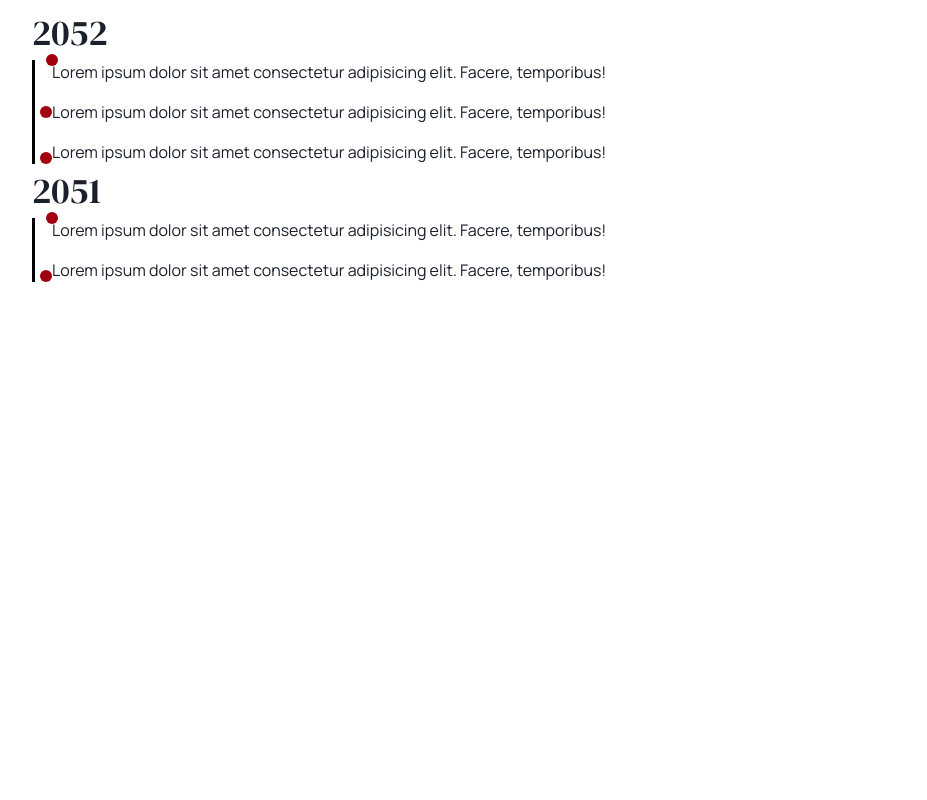
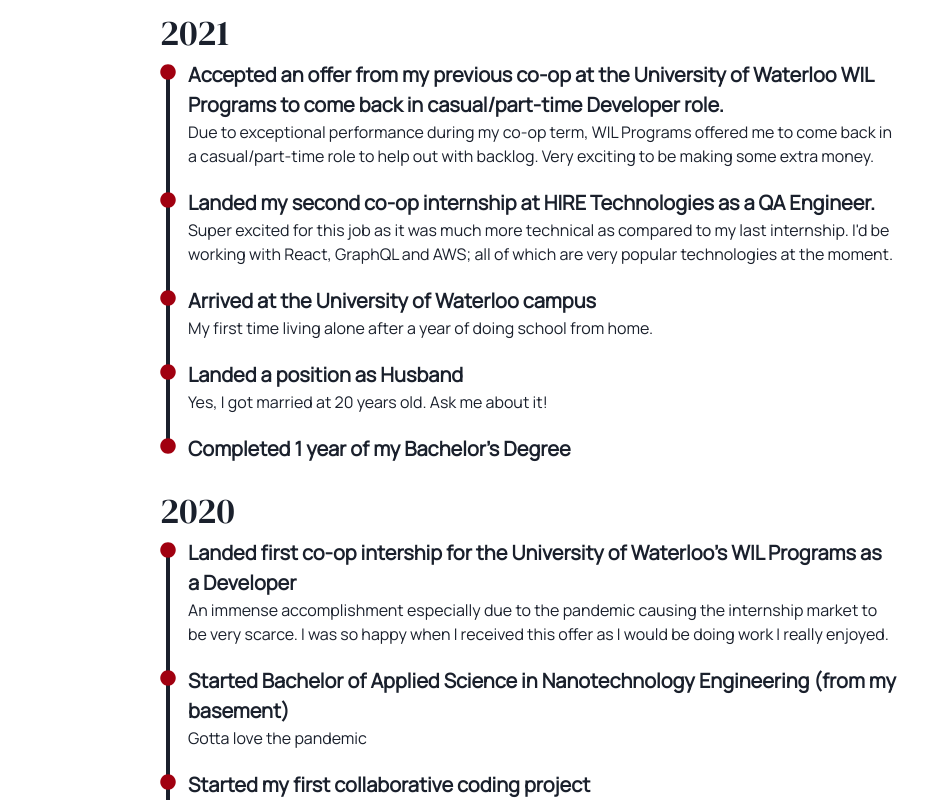
Before and after one commit to ammar-ahmed22/ammarahmedca, a React (Create React App) app in the folder client/: page / in a window 1280 px wide. Shown: the part 1060-1860 px from the top of the page, without its empty margins (112-1039 px from the left). Before the commit the page ends 1792 px from the top, so only its background shows below. Built offline with nearby package versions, Linux system fonts and the light colour scheme.

Commit message:
Timeline component completed

```diff
--- a/client/src/components/Main.js
+++ b/client/src/components/Main.js
@@ -9,7 +9,7 @@ const Main = () => {
     const styleProps = {
         container: {
             minH: "100vh",
-            maxW: "container.lg",
+            maxW: "container.md",
             marginTop: "10vh",
             p: 4
         }
--- a/client/src/components/Timeline.js
+++ b/client/src/components/Timeline.js
@@ -1,17 +1,21 @@
 import React from 'react';
-import { Box, Text, Flex, useColorModeValue, List, ListItem, ListIcon, Icon, createIcon } from "@chakra-ui/react"
+import { Box, Text, Flex, useColorModeValue } from "@chakra-ui/react"
 import { FontAwesomeIcon, } from '@fortawesome/react-fontawesome';
-import { MinusIcon } from "@chakra-ui/icons"
 
-const Circle = (color) => {
-    return <Icon color={color} as={<FontAwesomeIcon icon="circle" />} />
-}
+
 
 const Timeline = () => {
 
-    const circleIcon = createIcon(Circle("primaryLight"))
 
     const timeLineDataByYear = [
+        {
+            year: 2001,
+            items: [
+                {
+                    title: "A little brown boy was born in Regina, Saskatchewan (me)"
+                }
+            ]
+        },
         {
             year: 2013,
             items: [
@@ -29,34 +33,35 @@ const Timeline = () => {
                     content: "Successfully memorized the Holy Quran (850 pages), an immense honor in Islam."
                 },
                 {
-                    title: "Started highschool at Lester B. Pearson Collegiate Institute"
+                    title: "Started highschool"
                 }
             ],
-
-        },
-        {
-            year: 2018,
-            items: [
-                {
-                    title: "Switched highscools to Anderson Collegiate Institute"
-                }
-            ]
 
         },
         {
             year: 2020,
             items: [
                 {
-                    title: "Gained acceptance to the University of Waterloo's highly competitive engineering program."
+                    title: "Graduated highschool"
                 },
                 {
-                    title: "Initiated a team of 7 incoming first-years to collaborate on a resource webstie for applicants to the University of Waterloo"
+                    title: "Accepted into the University of Waterloo's highly competitive engineering program."
                 },
                 {
-                    title: "Commenced studies at the University of Waterloo (from the comfort of my basement)"
+                    title: "Wrote my first line of code",
+                    content: "Python to start off with, wrote a function to solve the quadratic formula"
                 },
                 {
-                    title: "Landed my first co-op intership for the University of Waterloo's WIL Programs as a Developer"
+                    title: "Started my first collaborative coding project",
+                    content: "Initiated a team of 7 fellow incoming first-years to create a resource website for applicants to the University of Waterloo."
+                },
+                {
+                    title: "Started Bachelor of Applied Science in Nanotechnology Engineering (from my basement)",
+                    content: "Gotta love the pandemic"
+                },
+                {
+                    title: "Landed first co-op intership for the University of Waterloo's WIL Programs as a Developer",
+                    content: "An immense accomplishment especially due to the pandemic causing the internship market to be very scarce. I was so happy when I received this offer as I would be doing work I really enjoyed."
                 }
             ],
 
@@ -66,38 +71,30 @@ const Timeline = () => {
             year: 2021,
             items: [
                 {
-                    title: "Completed my first year of engineering."
+                    title: "Completed 1 year of my Bachelor's Degree"
                 },
                 {
-                    title: "Got married at the ripe, young age of 20 years old."
+                    title: "Landed a position as Husband",
+                    content: "Yes, I got married at 20 years old. Ask me about it!"
                 },
                 {
-                    title: "Arrived on campus, living away from home for the first time"
+                    title: "Arrived at the University of Waterloo campus",
+                    content: "My first time living alone after a year of doing school from home."
                 },
                 {
-                    title: "Landed my second co-op internship at HIRE Technologies as a QA Engineer."
+                    title: "Landed my second co-op internship at HIRE Technologies as a QA Engineer.",
+                    content: "Super excited for this job as it was much more technical as compared to my last internship. I'd be working with React, GraphQL and AWS; all of which are very popular technologies at the moment."
                 },
                 {
-                    title: "Accepted an offer from my previous co-op at the University of Waterloo WIL Programs to come back in casual/part-time Developer role."
+                    title: "Accepted an offer from my previous co-op at the University of Waterloo WIL Programs to come back in casual/part-time Developer role.",
+                    content: "Due to exceptional performance during my co-op term, WIL Programs offered me to come back in a casual/part-time role to help out with backlog. Very exciting to be making some extra money."
                 }
             ],
         },
 
     ]
 
-    const circleSize = 3
 
-    const circle = {
-        size: circleSize,
-        styles: {
-            w: circleSize,
-            h: circleSize,
-            bg: "primaryLight",
-            borderRadius: "50%",
-            // left: -circleSize,
-            position: "absolute"
-        }
-    }
 
     const styleProps = {
         mainBox: {
@@ -108,45 +105,61 @@ const Timeline = () => {
             fontSize: "6xl",
             fontFamily: "heading"
         },
-        circleFirst: {
-            ...circle.styles,
-            transform: "translate(-50%, -50%)",
-            top: 0
+        line: {
+            position: "absolute",
+            w: 1,
+            h: "100%",
+            bg: useColorModeValue("gray.800", "white"),
+            top: "1rem",
+            left: 3,
+            zIndex: -1,
+            transform: "translate(-6px, 0)"
         },
-        circleMiddle: {
-            ...circle.styles,
-            transform: "translate(-100%, -50%)",
-            top: circle.size
+        bullet: {
+            color: useColorModeValue("primaryLight", "primaryDark")
         },
-        circleLast: {
-            ...circle.styles,
-            transform: "translate(-100%, 0)",
-            top: circle.size
+        year: {
+            as: "h4",
+            fontSize: "4xl",
+            fontFamily: "heading",
+        },
+        event: {
+            fontSize: "xl",
+            ml: 3,
+            fontWeight: "bold"
+        },
+        eventContent: {
+            ml: 3,
+            fontWeight: "light"
         }
+
     }
 
     return (
         <Box {...styleProps.mainBox}>
             <Text {...styleProps.title}>My <Text as="span" color={useColorModeValue("primaryLight", "primaryDark")}>Life</Text> So Far</Text>
-            {/* {
-                timeLineDataByYear.map( ( item, idx ) => {
+
+            {
+                timeLineDataByYear.slice(0).reverse().map( (item, idx) => {
                     return (
                         <Box key={`year-${idx}`}>
+                            <Text {...styleProps.year}>{item.year}</Text>
+
+                            <Box >
+
+                                {
+                                    item.items.slice(0).reverse().map( (content, conIdx) => {
+                                        return (
+                                            <Flex pb="5" key={`event-${item.year}-${conIdx}`} position="relative">
+                                                { conIdx !== item.items.length - 1 && <Box {...styleProps.line}></Box>}
+                                                <Text {...styleProps.bullet}><FontAwesomeIcon icon="circle"/></Text>
+                                                <Box>
+                                                    <Text {...styleProps.event}>{content.title}</Text>
+                                                    {content.content && <Text {...styleProps.eventContent}>{content.content}</Text>}
+                                                </Box>
 
 
-                                <Text as="h4" fontSize="4xl" ml={2} fontFamily="heading">{item.year}</Text>
-
-
-                            <Box>
-                                {
-                                    item.items.map( (content, idx) => {
-                                        return (
-                                        <Flex >
-                                            { idx !== item.items.length - 1 && <Box w="1px" bg="gray.700" position="relative">
-                                                <Box w="10px" h="10px" borderRadius="50%" bg="black" position="absolute" transform={idx === 0 ? "translate(-50%, 0%)" : "translate(-50%, 50%)"}></Box>
-                                            </Box>}
-                                            <Text as="h5" ml={2} mb="4" fontSize="xl" fontFamily="body">{content.title}</Text>
-                                        </Flex>
+                                            </Flex>
                                         )
                                     })
                                 }
@@ -154,46 +167,7 @@ const Timeline = () => {
                         </Box>
                     )
                 })
-            } */}
-            <Box >
-                <Text as="h4" fontSize="4xl" fontFamily="heading">2052</Text>
-
-                <List position={"relative"}>
-                    <Box w="3px" h="100%" bg={"black"} position={"absolute"}></Box>
-                    <ListItem pb="4" position="relative" ml="5">
-                        {/* <ListIcon as={MinusIcon} color={useColorModeValue("primaryLight", "primaryDark")}/> */}
-                        <Box {...styleProps.circleFirst}></Box>
-                        Lorem ipsum dolor sit amet consectetur adipisicing elit. Facere, temporibus!
-                    </ListItem>
-                    <ListItem pb="4" position="relative" ml="5">
-                        <Box {...styleProps.circleMiddle}></Box>
-                        {/* <ListIcon as={MinusIcon} color={useColorModeValue("primaryLight", "primaryDark")}/> */}
-                        Lorem ipsum dolor sit amet consectetur adipisicing elit. Facere, temporibus!
-                    </ListItem>
-                    <ListItem pb="0" position="relative" ml="5">
-                        <Box {...styleProps.circleLast}></Box>
-                        {/* <ListIcon as={MinusIcon} color={useColorModeValue("primaryLight", "primaryDark")}/> */}
-                        Lorem ipsum dolor sit amet consectetur adipisicing elit. Facere, temporibus!
-                    </ListItem>
-                </List>
-
-                <Text as="h4" fontSize="4xl" fontFamily="heading">2051</Text>
-
-                <List position={"relative"}>
-                    <Box w="3px" h="100%" bg={"black"} position={"absolute"}></Box>
-                    <ListItem pb="4" position="relative" ml="5">
-                        {/* <ListIcon as={MinusIcon} color={useColorModeValue("primaryLight", "primaryDark")}/> */}
-                        <Box {...styleProps.circleFirst}></Box>
-                        Lorem ipsum dolor sit amet consectetur adipisicing elit. Facere, temporibus!
-                    </ListItem>
-
-                    <ListItem pb="0" position="relative" ml="5">
-                        <Box {...styleProps.circleLast}></Box>
-                        {/* <ListIcon as={MinusIcon} color={useColorModeValue("primaryLight", "primaryDark")}/> */}
-                        Lorem ipsum dolor sit amet consectetur adipisicing elit. Facere, temporibus!
-                    </ListItem>
-                </List>
-            </Box>
+            }
         </Box>
     );
 }
```
